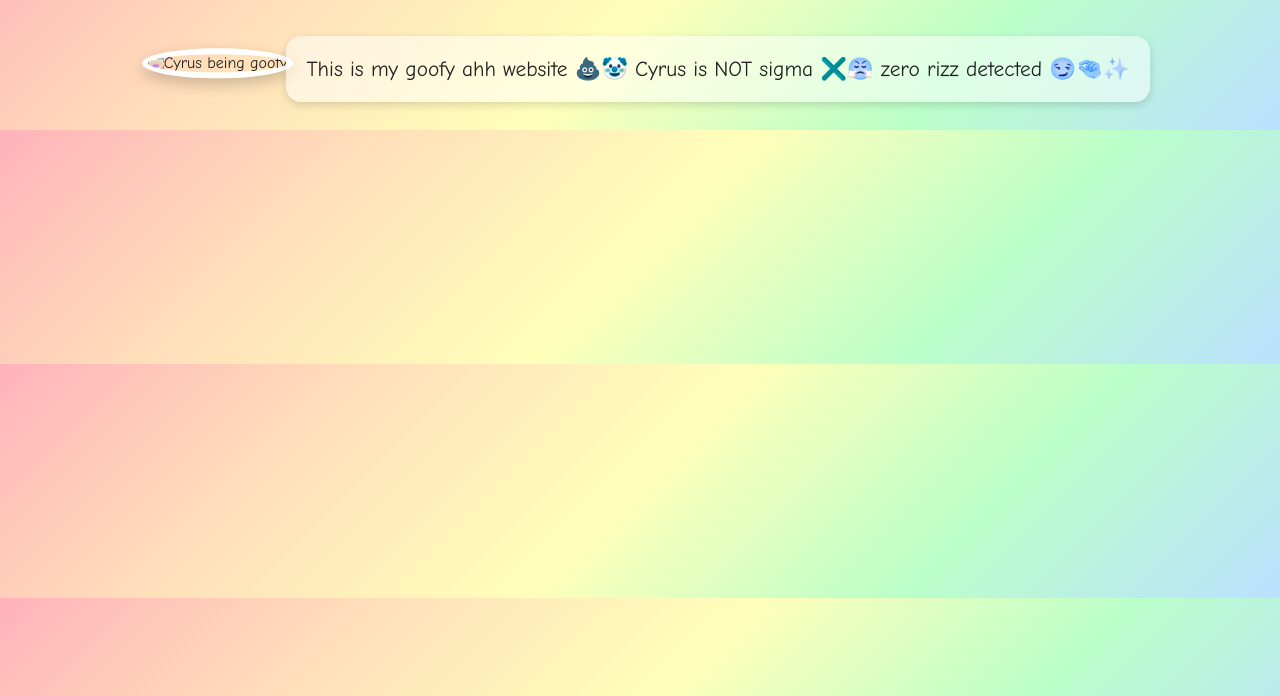
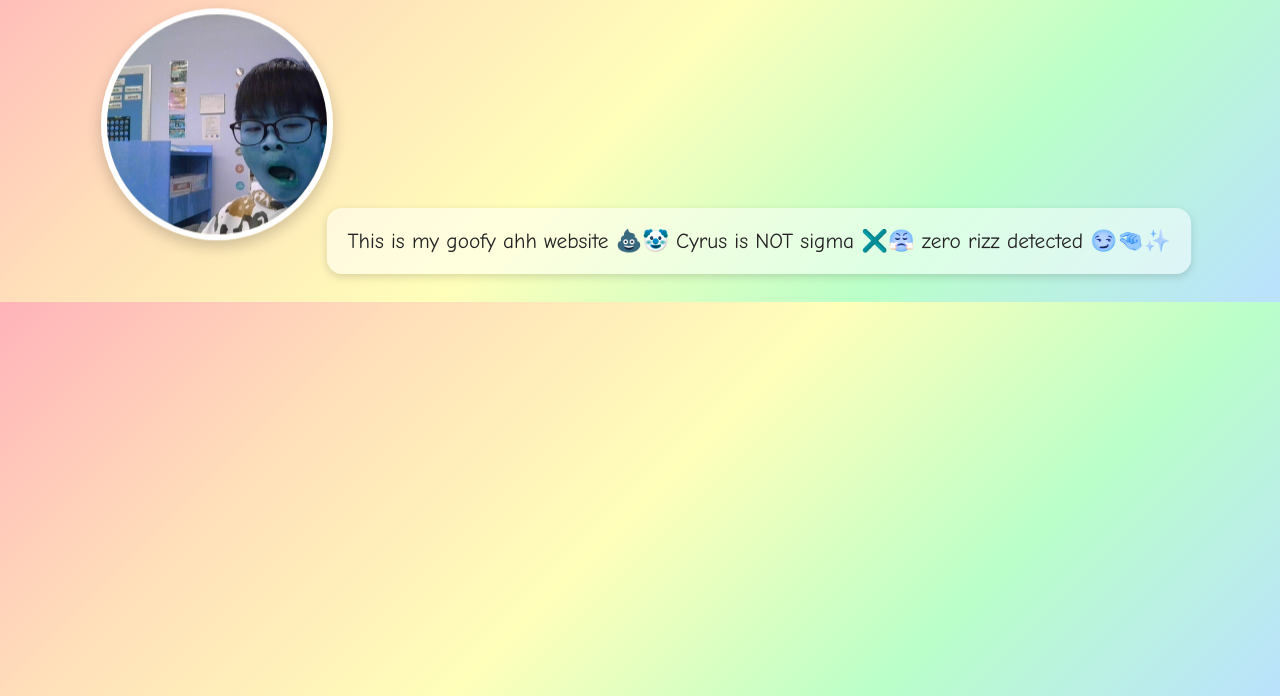
Before and after one commit to havishm123/sigmaboi, a plain HTML site: page Index.html in a window 1280 px wide. Shown: the part 104-800 px from the top of the page. Drawn offline with Linux system fonts and the light colour scheme.

Commit message:
Fix image source filename in Index.html

```diff
--- a/Index.html
+++ b/Index.html
@@ -66,8 +66,8 @@
     <div class="container">
         <h1>Welcome to Cyrus's World 💩😈😏✨</h1>
 
-        <!-- Image now correctly points to wallpaper.png -->
-        <img src="wallpaper.png" alt="Cyrus being goofy">
+        <!-- Correct filename now -->
+        <img src="wallpaper.jpg" alt="Cyrus being goofy">
 
         <p>
             This is my goofy ahh website 💩🤡
```
